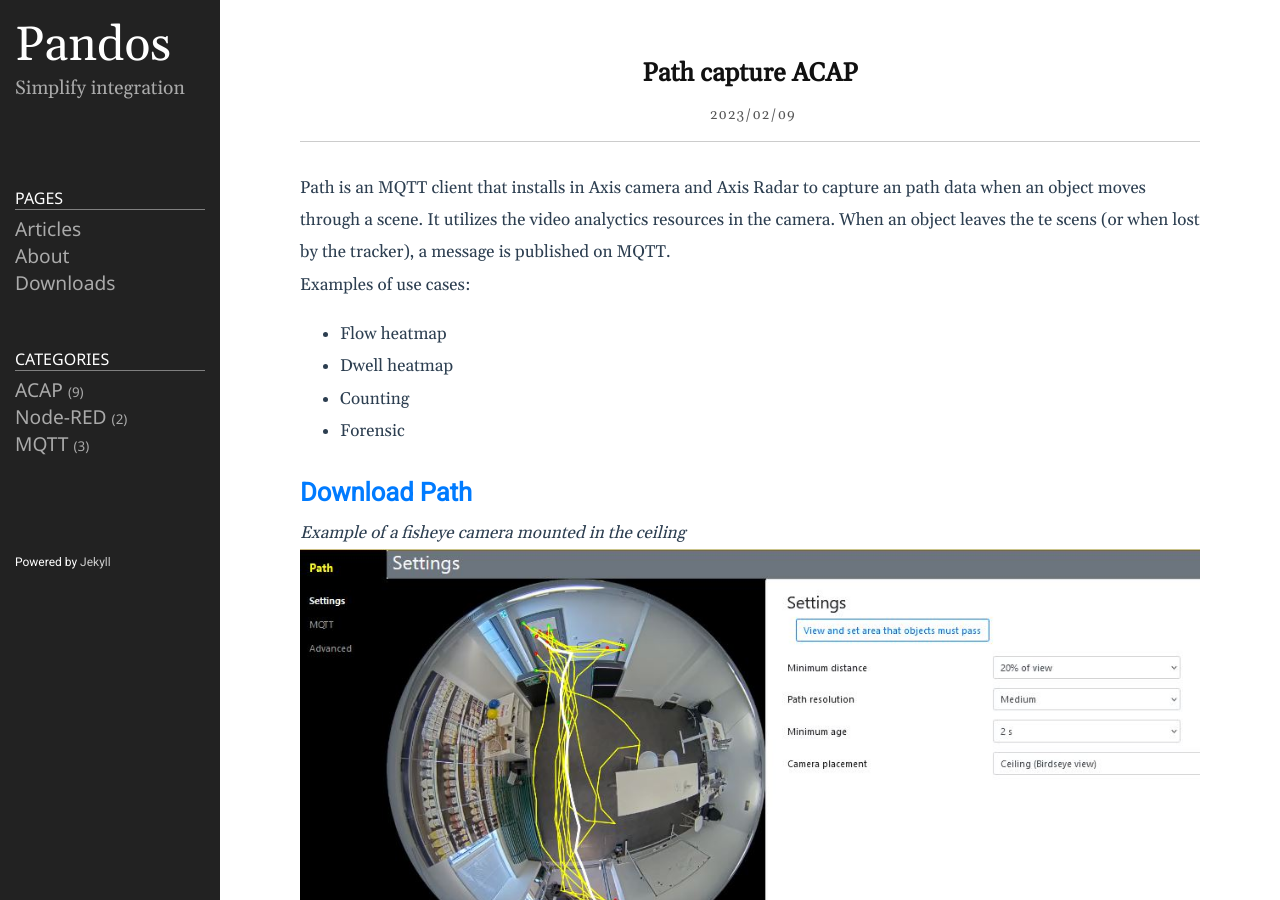
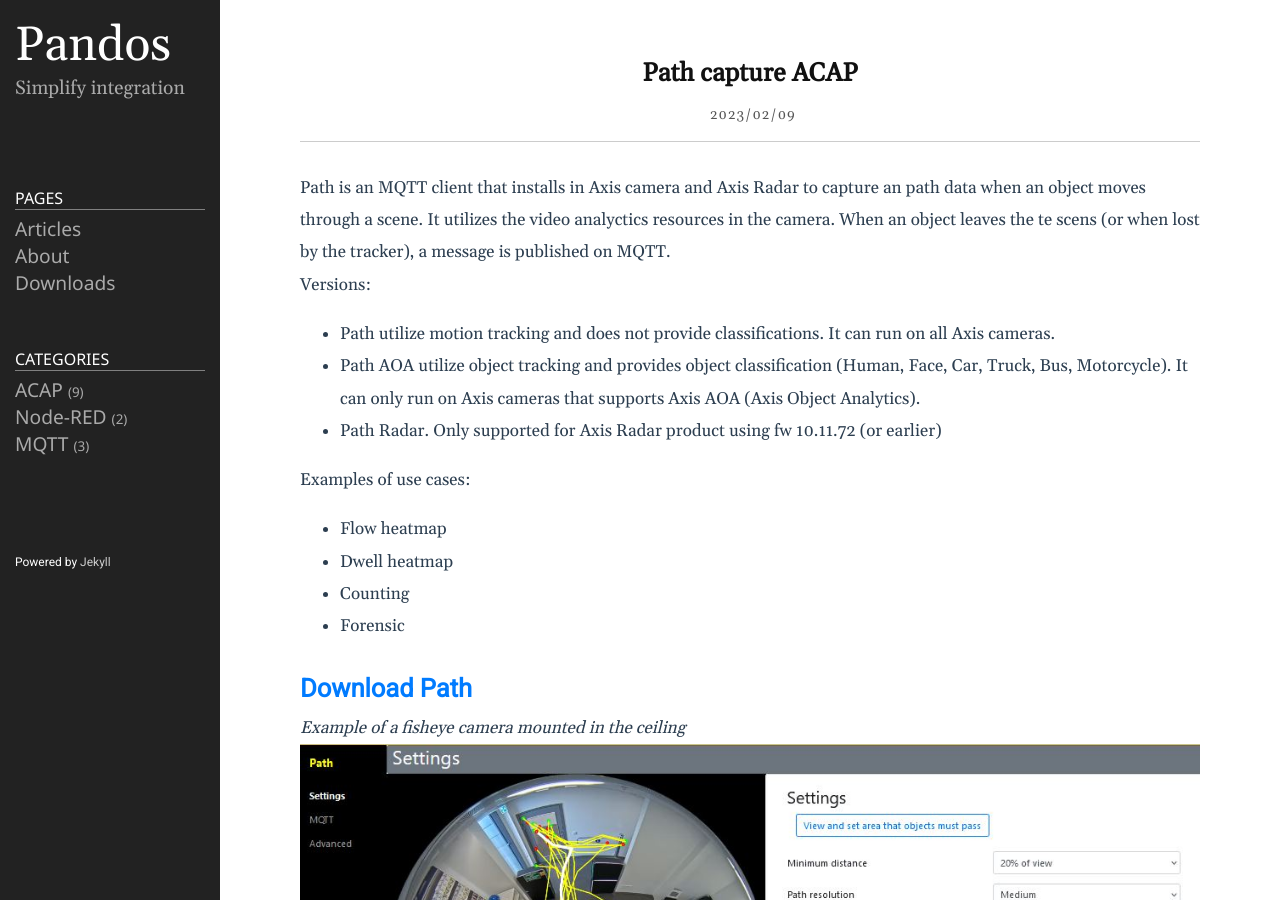
Before and after one commit to pandosme/pandosme.github.io, a Jekyll site: the page built from docs/_posts/2023-02-10-Path-ACAP.md, in a window 1280 px wide and 900 px high. Built offline with Jekyll 4.4.1, drawn with Linux system fonts in a browser that asks for light colours.

Commit message:
Update 2023-02-10-Path-ACAP.md

```diff
--- a/docs/_posts/2023-02-10-Path-ACAP.md
+++ b/docs/_posts/2023-02-10-Path-ACAP.md
@@ -5,6 +5,11 @@ date: 2023-02-10 00:00:00 +0200
 categories: [ACAP, MQTT]
 ---
 Path is an MQTT client that installs in Axis camera and Axis Radar to capture an path data when an object moves through a scene.  It utilizes the video analyctics resources in the camera. When an object leaves the te scens (or when lost by the tracker), a message is published on MQTT.
+
+Versions:
+* Path utilize motion tracking and does not provide classifications.  It can run on all Axis cameras.
+* Path AOA utilize object tracking and provides object classification (Human, Face, Car, Truck, Bus, Motorcycle).  It can only run on Axis cameras that supports Axis AOA (Axis Object Analytics).
+* Path Radar.  Only supported for Axis Radar product using fw 10.11.72 (or earlier)
 
 Examples of use cases:
 * Flow heatmap
```
